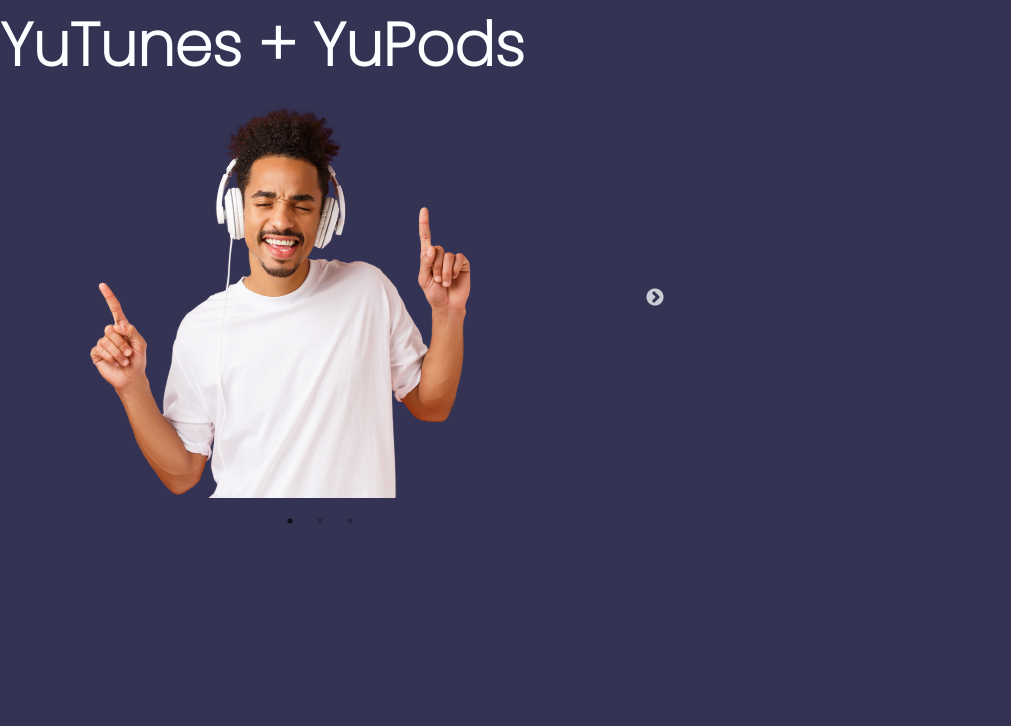
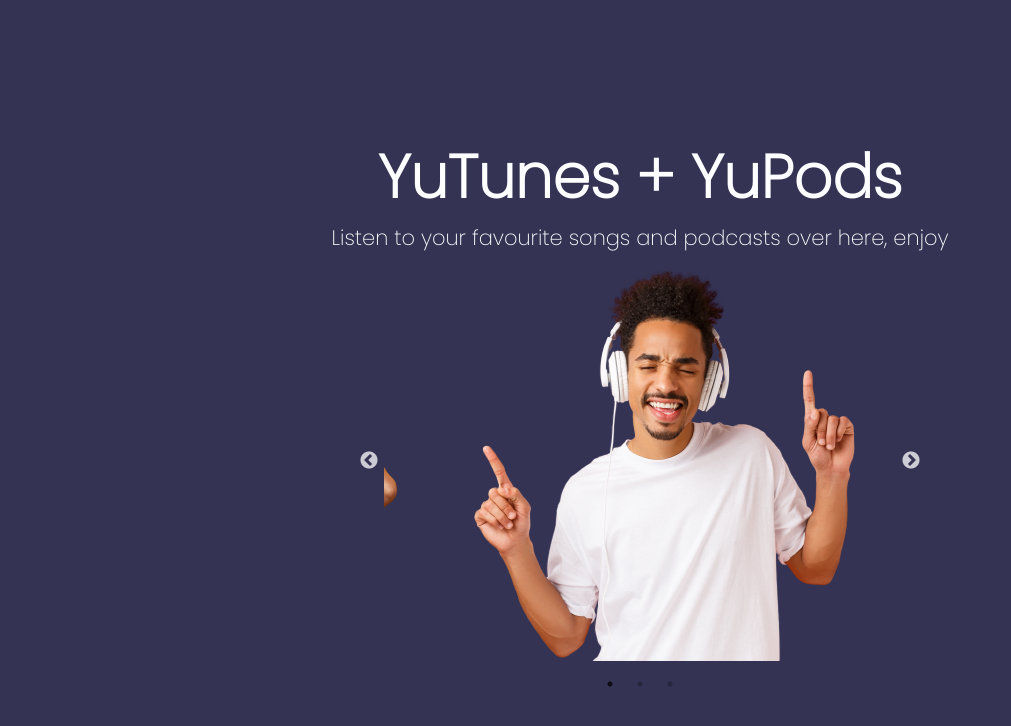
Before and after one commit to abrusu-collins/YouPods, a React (Create React App) app: page / in a window 1280 px wide. Shown: the top 726 px of the page, without its empty margins (0-1011 px from the left). Built offline with nearby package versions, Linux system fonts and the light colour scheme.

Commit message:
Smoooooth

```diff
--- a/src/components/Hero.jsx
+++ b/src/components/Hero.jsx
@@ -7,6 +7,7 @@ function Hero() {
       <h1 className="heroh1">
         YuTunes + YuPods
       </h1>
+      <p>Listen to your favourite songs and podcasts over here, enjoy </p>
      < SimpleSlider/ >
 
     </div>
--- a/src/components/SimpleSlider.jsx
+++ b/src/components/SimpleSlider.jsx
@@ -18,7 +18,7 @@ class SimpleSlider extends Component {
       slidesToScroll: 1,
     };
     return (
-      <div style={{ width: "50%" }}>
+      <div style={{ width: "40%" }}>
         <Slider {...settings}>
           <div>
             <img src={img1} alt="img1" />
--- a/src/sass/_hero.scss
+++ b/src/sass/_hero.scss
@@ -2,6 +2,10 @@
 .hero{
     height: 100vh;
     width:100%;
+    display:  flex;
+    flex-direction: column;
+    align-items: center;
+    justify-content: center;
     & .heroh1{
       font-size: 60px;
 
--- a/src/styles/style.css
+++ b/src/styles/style.css
@@ -23,6 +23,10 @@ body {
 .hero {
   height: 100vh;
   width: 100%;
+  display: flex;
+  flex-direction: column;
+  align-items: center;
+  justify-content: center;
 }
 .hero .heroh1 {
   font-size: 60px;
```
